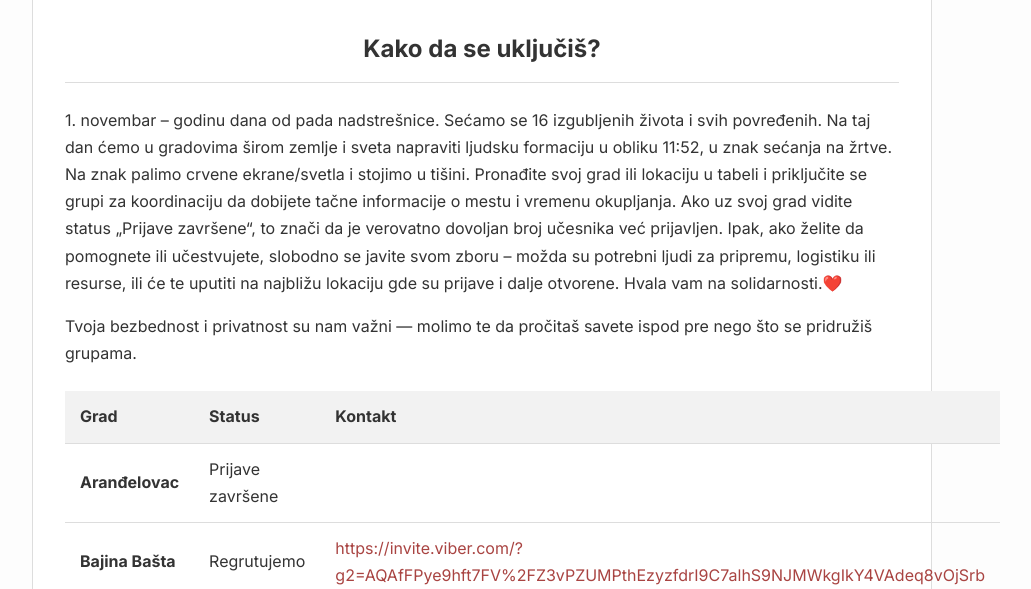
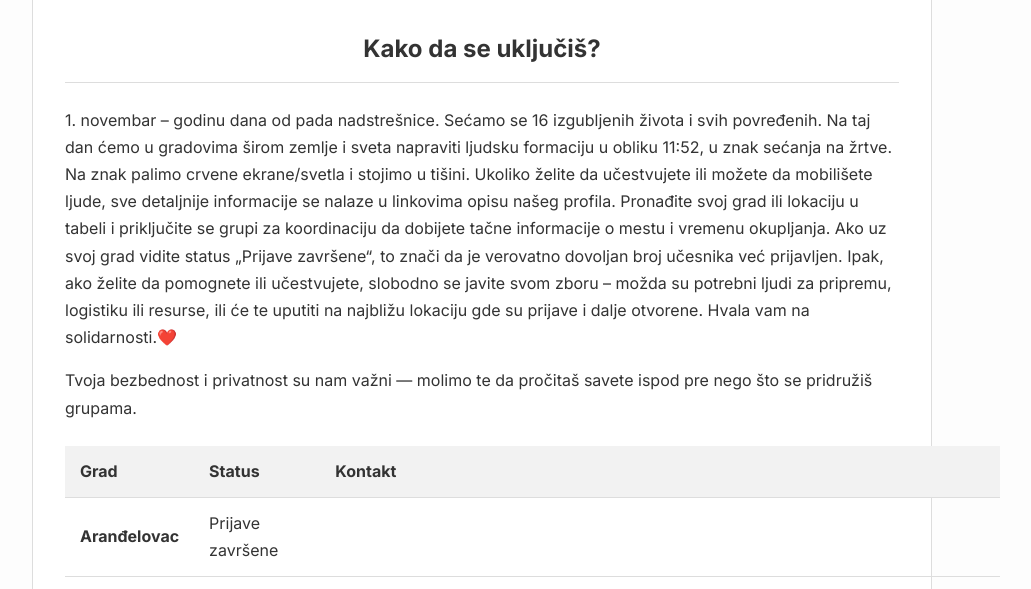
Before and after one commit to 11-52-kml/11-52-kml.github.io, a plain HTML site: page cities/index.html in a window 1280 px wide. Shown: the part 153-742 px from the top of the page, without its empty margins (158-1189 px from the left). Drawn offline with Linux system fonts and the light colour scheme.

Commit message:
Update index.html

```diff
--- a/cities/index.html
+++ b/cities/index.html
@@ -67,11 +67,14 @@
     <p>
      1. novembar – godinu dana od pada nadstrešnice. Sećamo se 16 izgubljenih života i svih povređenih. Na taj dan ćemo u gradovima širom zemlje i sveta napraviti ljudsku formaciju u obliku 11:52, u znak sećanja na žrtve. Na znak palimo crvene ekrane/svetla i stojimo u tišini.
 
-      Pronađite svoj grad ili lokaciju u tabeli i priključite se grupi za koordinaciju da dobijete tačne informacije o mestu i vremenu okupljanja.
+Ukoliko želite da učestvujete ili možete da mobilišete ljude, sve detaljnije informacije se nalaze u linkovima opisu našeg profila.
 
-      Ako uz svoj grad vidite status „Prijave završene“, to znači da je verovatno dovoljan broj učesnika već prijavljen. Ipak, ako želite da pomognete ili učestvujete, slobodno se javite svom zboru – možda su potrebni ljudi za pripremu, logistiku ili resurse, ili će te uputiti na najbližu lokaciju gde su prijave i dalje otvorene.
+Pronađite svoj grad ili lokaciju u tabeli i priključite se grupi za koordinaciju da dobijete tačne informacije o mestu i vremenu okupljanja.
 
-      Hvala vam na solidarnosti.❤️
+Ako uz svoj grad vidite status „Prijave završene“, to znači da je verovatno dovoljan broj učesnika već prijavljen. Ipak, ako želite da pomognete ili učestvujete, slobodno se javite svom zboru – možda su potrebni ljudi za pripremu, logistiku ili resurse, ili će te uputiti na najbližu lokaciju gde su prijave i dalje otvorene.
+
+
+Hvala vam na solidarnosti.❤️
     </p>
     <p>
       Tvoja bezbednost i privatnost su nam važni — molimo te da pročitaš savete ispod pre nego što se pridružiš grupama.
```
